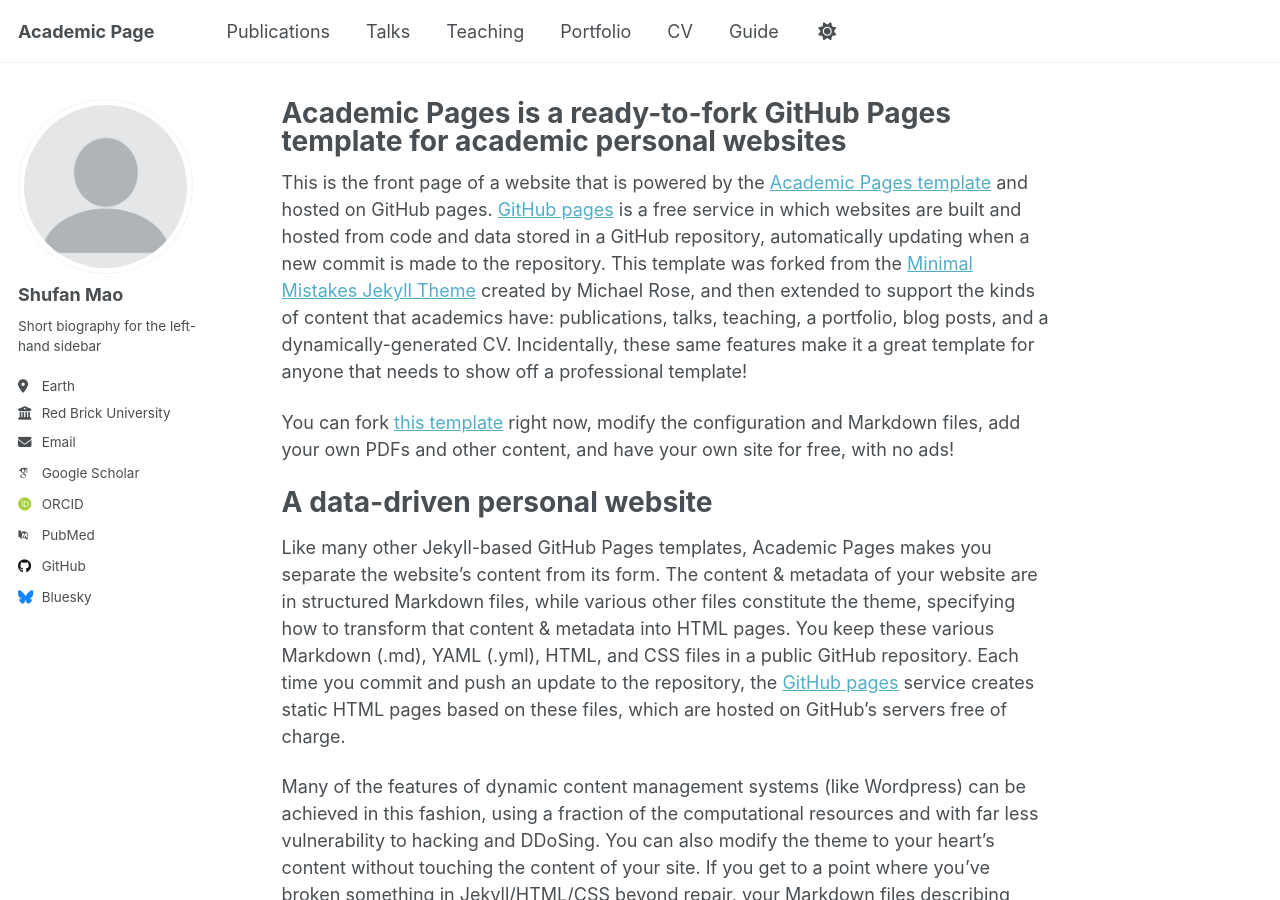
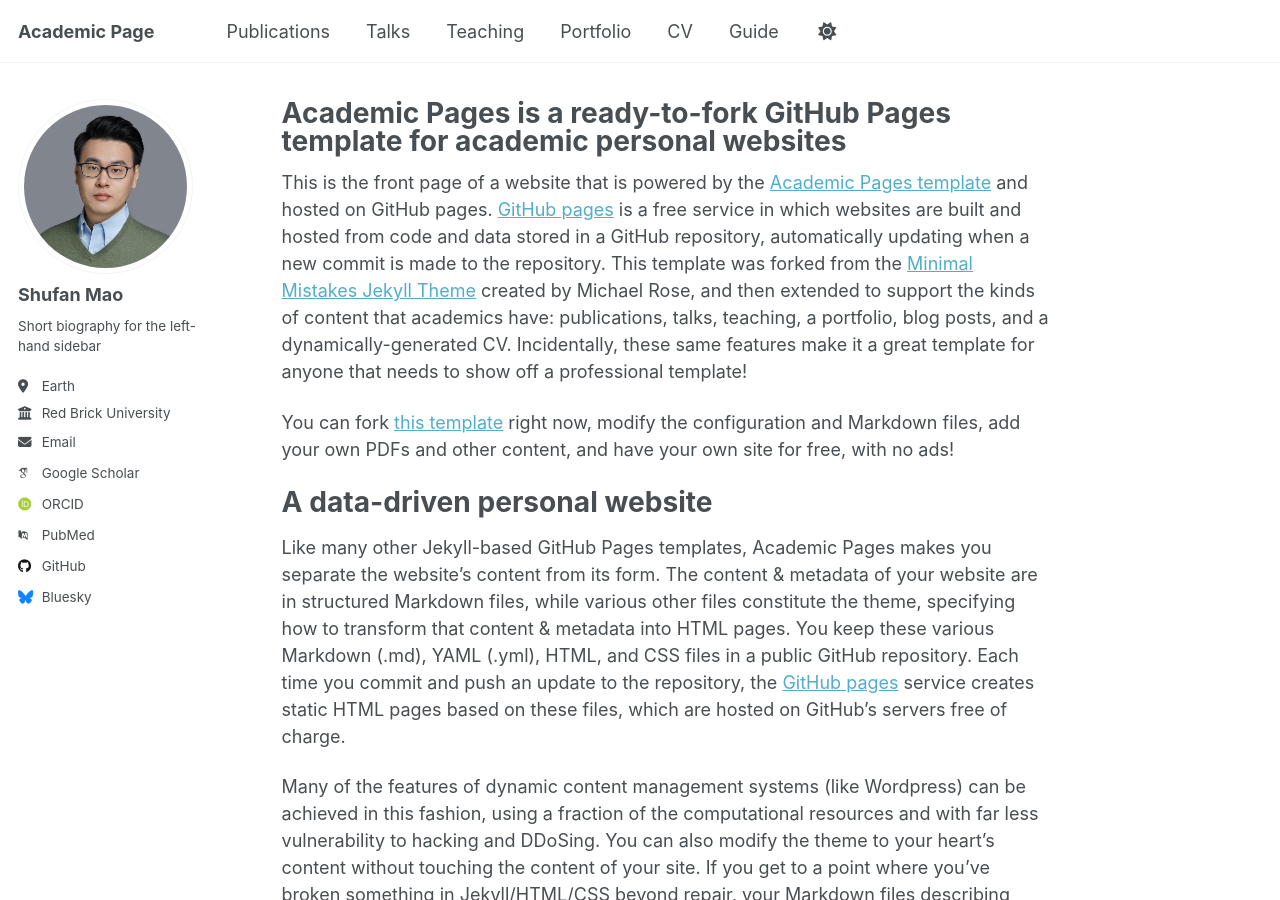
Before and after one commit to Mao-Shufan/Mao-Shufan.github.io, a Jekyll site: the page built from _pages/about.md, in a window 1280 px wide and 900 px high. Built offline with Jekyll 4.4.1, drawn with Linux system fonts in a browser that asks for light colours; some web fonts are replaced; a script that is not in the unit is left out.

Commit message:
Update _config.yml

```diff
--- a/_config.yml
+++ b/_config.yml
@@ -22,7 +22,7 @@ repository               : "Mao-Shufan/Mao-Shufan.github.io"
 #               Additional customization can be done by editing /_includes/author-profile.html
 author:
   # Biographic information
-  avatar           : "profile.png"
+  avatar           : "profile_use.png"
   name             : "Shufan Mao"
   pronouns         : # example: "she/her"
   bio              : "Short biography for the left-hand sidebar"
```
